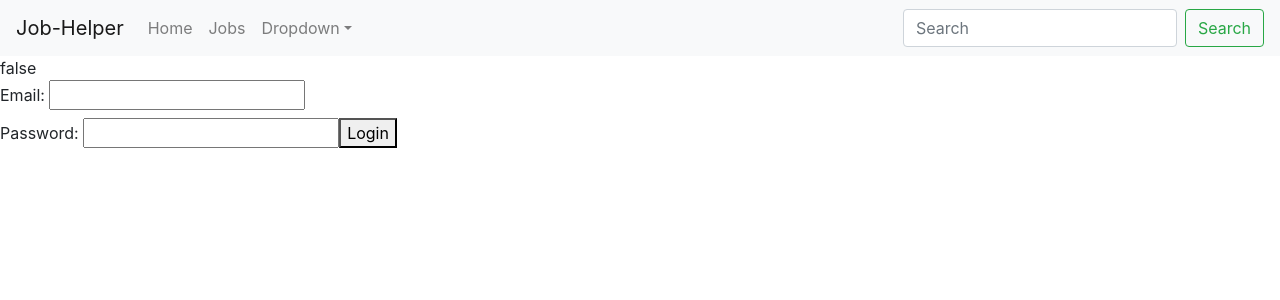
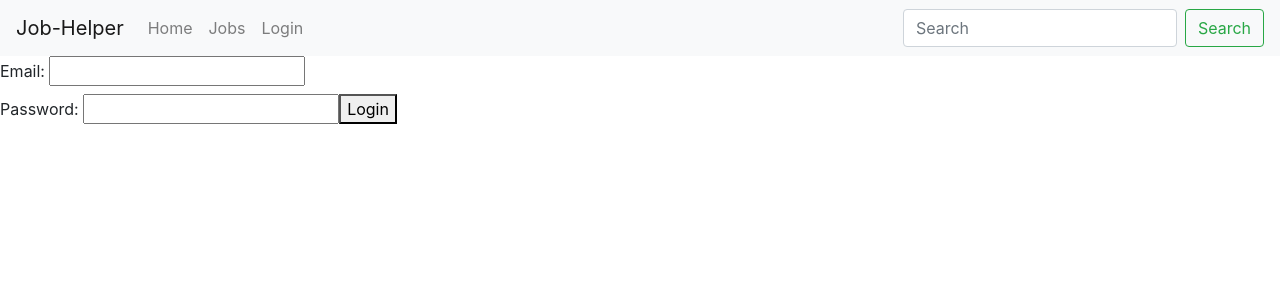
Before and after one commit to NormanLe/Job-Helper, a React (Create React App) app: page / in a window 1280 px wide. Shown: the top 300 px of the page. Built offline with nearby package versions, Linux system fonts and the light colour scheme; the HTML template or start-up script is replaced by a standard one.

Commit message:
Attempting redirection

```diff
--- a/src/Components/IndexComponent.js
+++ b/src/Components/IndexComponent.js
@@ -1,37 +1,26 @@
 import React, {Component} from 'react'
-import NavbarComponent from './NavbarComponent'
+// import NavbarComponent from './NavbarComponent'
 import LoginComponent from './LoginComponent';
 
 export default class IndexComponent extends Component{
 	constructor(props){
 		super();
-
-		this.state ={
-			isLoggedin: false
-		}
-
-
 	}
-	// componentDidMount(){
-	// 	this.setState({isLoggedIn: localStorage.getItem('isLoggedIn')});
-	// 	console.log(this.state.isLoggedin);
-	// }
-
 	render(){
 
-		let display;
-		if (this.state.isLoggedIn === true) {
-			display = <NavbarComponent/>
-			console.log("In")
-	   } else {
-		   	display = <LoginComponent nuts = "false" />
-			console.log("Out")
+	// 	let display;
+	// 	if (this.state.isLoggedIn === true) {
+	// 		display = <NavbarComponent/>
+	// 		console.log("In")
+	//    } else {
+	// 	   	display = <LoginComponent nuts = "false" />
+	// 		console.log("Out")
 
-	   }
+	//    }
 		return(
 
 			<div>
-				{display}
+				<LoginComponent/>
 			</div>
 
 		)
--- a/src/Components/LoginComponent.js
+++ b/src/Components/LoginComponent.js
@@ -10,8 +10,13 @@ export default class LoginComponent extends Component{
         this.state ={
             email: "",
             password: "",
+            isLoggedIn: false
         }
     }
+
+    // componentDidMount(){
+	// 	this.setState({isLoggedIn: true});
+    // }
 
     handleChange = event => {
 		this.setState({
@@ -31,9 +36,13 @@ export default class LoginComponent extends Component{
 		axios.post('http://127.0.0.1:5000/users/login/', loginCredentials)
 	        .then(res => {
                 console.log("login success")
-                // console.log(this.props.isLoggedIn);
+                // console.log(this.state.isLoggedIn)
                 localStorage.setItem('isLoggedIn', true);
-                window.location.href='/'
+                this.setState({isLoggedIn: true});
+                // console.log(this.state.isLoggedIn)
+
+                // window.location.href='/'
+                // this.forceUpdate()
 
 	        })
 	        .catch(err => {
@@ -42,13 +51,15 @@ export default class LoginComponent extends Component{
 
     }
 
+    callbackFunction = event => {
+        this.setState({isLoggedIn: this.state.isLoggedIn})
+    }
+
     render(){
+        console.log(this.state.isLoggedIn)
         return(
             <div>
-                <NavbarComponent/>
-                {this.props.nuts}
-
-
+                <NavbarComponent isLoggedIn={this.state.isLoggedIn}/>
 
                 <form onSubmit={this.handleSubmit}>
 
--- a/src/Components/NavbarComponent.js
+++ b/src/Components/NavbarComponent.js
@@ -5,14 +5,47 @@ import {Nav,Navbar,NavDropdown,Form,FormControl,Button} from 'react-bootstrap'
 
 export default class NavigationBar extends Component{
 
+	constructor(props){
+        super();
+
+    }
 	handlelogout(){
 		localStorage.setItem('isLoggedIn',false);
 		window.location.href='/'
 	}
 
+	handlelogin(){
+		localStorage.setItem('isLoggedIn',true);
+		window.location.href='/'
+	}
+
 	render(){
+		console.log('NavBar ' + this.props.isLoggedIn);
+		let button;
+		let log;
+		if(this.props.isLoggedIn === true){ //localStorage.getItem('isLoggedIn')
+			console.log('s');
+			//then we are logged In
+			button = <NavDropdown title="Dropdown" id="basic-nav-dropdown">
+					<NavDropdown.Item href="profile">Profile</NavDropdown.Item>
+					<NavDropdown.Divider />
+					<NavDropdown.Item href="settings">Settings</NavDropdown.Item>
+					<NavDropdown.Divider />
+					<NavDropdown.Item onClick={this.handlelogout} >Log Out</NavDropdown.Item>
+				</NavDropdown>
+			log = 	<Nav.Link onClick={this.handlelogout}>log out</Nav.Link>
+			localStorage.setItem('isLoggedIn',true);
+		}
+
+		else{
+			//then we are logged out
+			log = <Nav.Link href="/login">Login</Nav.Link>
+		}
 
 		return(
+			<div>
+			{this.props.isLoggedIn}
+
 			<Navbar bg="light" expand="lg">
 			<Navbar.Brand className='split' href="/">Job-Helper</Navbar.Brand>
 			<Navbar.Toggle aria-controls="basic-navbar-nav" />
@@ -20,13 +53,8 @@ export default class NavigationBar extends Component{
 				<Nav className="mr-auto">
 				<Nav.Link href="/">Home</Nav.Link>
 				<Nav.Link href="/jobs">Jobs</Nav.Link>
-				<NavDropdown title="Dropdown" id="basic-nav-dropdown">
-					<NavDropdown.Item href="profile">Profile</NavDropdown.Item>
-					<NavDropdown.Divider />
-					<NavDropdown.Item href="settings">Settings</NavDropdown.Item>
-					<NavDropdown.Divider />
-					<NavDropdown.Item onClick={this.handlelogout} >Log Out</NavDropdown.Item>
-				</NavDropdown>
+				{button}
+				{log}
 				</Nav>
 				<Form inline>
 				<FormControl type="text" placeholder="Search" className="mr-sm-2" />
@@ -34,6 +62,7 @@ export default class NavigationBar extends Component{
 				</Form>
 			</Navbar.Collapse>
 			</Navbar>
+			</div>
 		)
 	}
 
```
